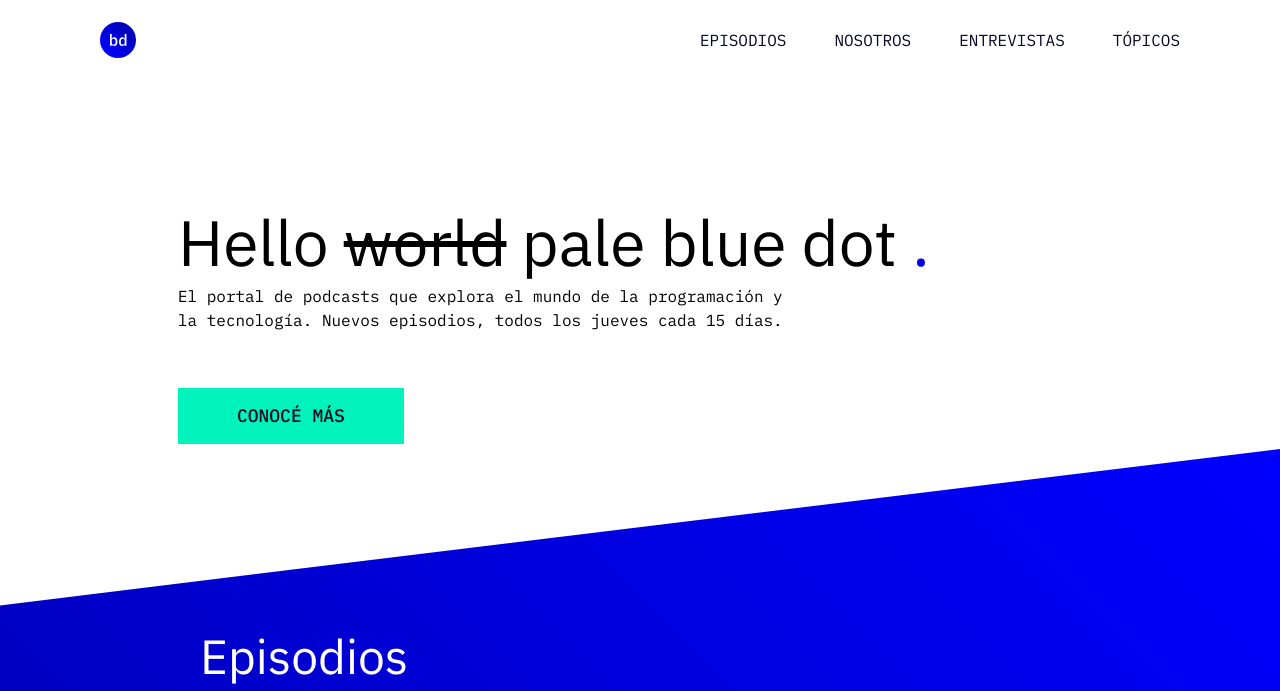
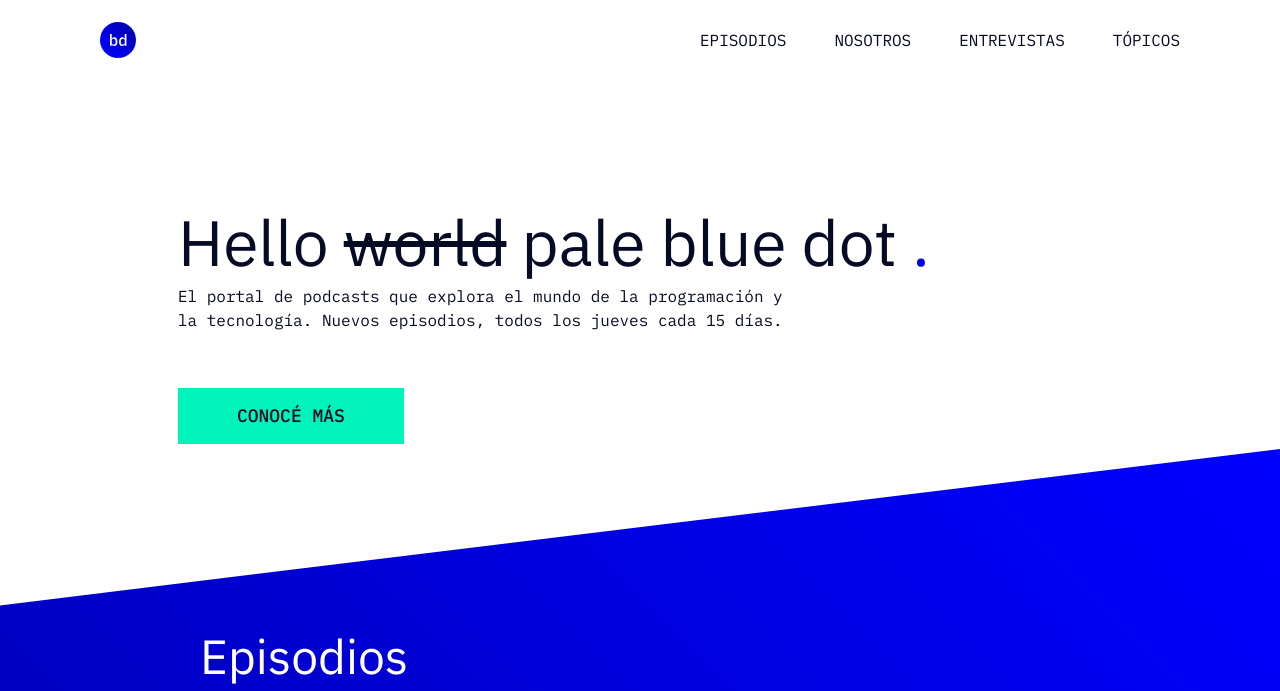
Before and after one commit to nicolaszuleta95/Proyecto1_acamica, a plain HTML site: page index.html in a window 1280 px wide. Shown: the top 691 px of the page. Drawn offline with Linux system fonts and the light colour scheme.

Commit message:
Cambios al archivo scss styles

```diff
--- a/styles/_nav.scss
+++ b/styles/_nav.scss
@@ -29,11 +29,11 @@ nav {
       a {
         font-family: $font-mono;
         text-decoration: none;
-        color: #060a24 100%;
+        color: #060a24;
       }
 
       a:hover {
-        color: #00f3bb 100%;
+        color: #00f3bb;
         text-decoration: line-through;
       }
       a:active {
--- a/styles/_variables.scss
+++ b/styles/_variables.scss
@@ -6,8 +6,8 @@ $maxwidth: 1440px;
 
 /*COLORES*/
 $background_primary: #ffffff;
-$font_primary: #060a24 100%;
+$font_primary: #060a24;
 $font_secondary: #ffffff;
-$font_third: #00f3bb 100%;
-$font_fourth: #060a24 56%;
-$nav_mobile: #0000ec 100%;
+$font_third: #00f3bb;
+$font_fourth: #060a24;
+$nav_mobile: #0000ec;
```
Also changed, not shown: styles/styles.css, 1 other file.
